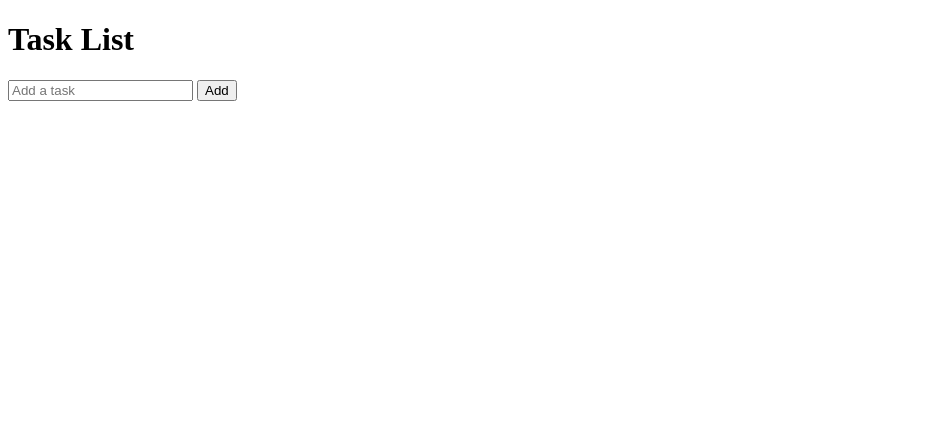
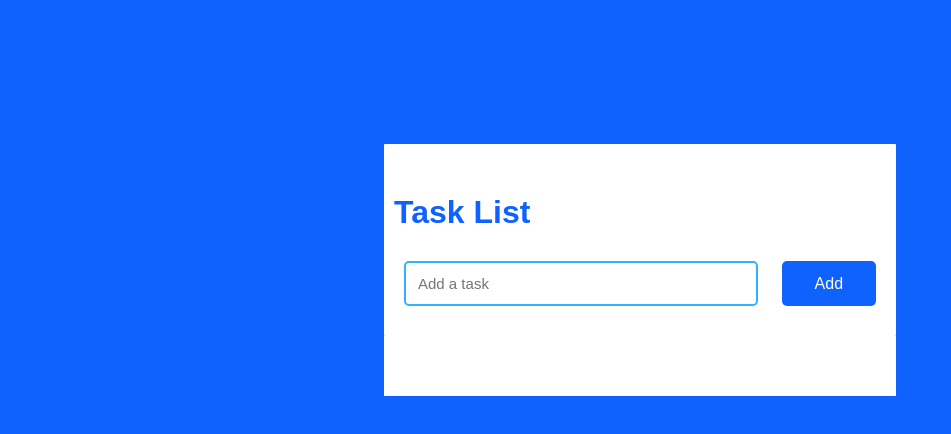
Before and after one commit to SpartanODST67/IBM-Task-List-Webpage, a plain HTML site: page index.html in a window 1280 px wide. Shown: the whole page, without its empty margins (0-951 px from the left). Drawn offline with nearby package versions, Linux system fonts and the light colour scheme.

Commit message:
added styling

```diff
--- a/index.html
+++ b/index.html
@@ -17,7 +17,7 @@
 <body>
 
     <div class="container">
-        <h1 id="header">Task List</h1>
+        <h1 id="head-text">Task List</h1>
 
         <div id="new-task">
             <input type="text" placeholder="Add a task">
--- a/style.css
+++ b/style.css
@@ -0,0 +1,144 @@
+*,
+*:before,
+*:after {
+    padding: 0;
+    margin: 0;
+    box-sizing: border-box;
+}
+
+body {
+    height: 100vh;
+    background: #0f62fe;
+}
+
+#head-text{
+    margin-top: 50px;
+    margin-left: 10px;
+    font-family: sans-serif;
+    color: #0f62fe;
+}
+
+.container{
+    width: 40%;
+    top: 30%;
+    left: 50%;
+    background: white;
+    border-radius: 1px;
+    min-width: 450px;
+    position: absolute;
+    min-height: 100px;
+    transform: translate(-50%, -50%);
+}
+
+/*New Task Bar*/
+#new-task {
+    position: relative;
+    padding: 30px 20px;
+}
+
+#new-task input {
+    width: 75%;
+    height: 45px;
+    padding: 12px;
+    color: #111111;
+    font-weight: 500;
+    position: relative;
+    border-radius: 5px;
+    font-family: sans-serif;
+    font-size: 15px;
+    border: 2px solid #33b1FF;
+}
+
+#new-task input:focus {
+    outline: none;
+    border-color: #bae6ff;
+}
+
+#new-task button {
+    position: relative;
+    float: right;
+    font-weight: 500;
+    font-size: 16px;
+    background-color: #0f62fe;
+
+    border: none;
+    color: #ffffff;
+    cursor: pointer;
+    outline: none;
+    width: 20%;
+    height: 45px;
+    border-radius: 5px;
+    font-family: sans-serif;
+}
+
+/*Task Block*/
+.tasks {
+    position: absolute;
+    border-radius: 0px;
+    width: 100%;
+
+    /*Position relative.*/
+    background-color: #ffffff;
+    padding: 30px 20px;
+    margin-top: 0px;
+    justify-content: space-between;
+}
+
+.tasks.overflow {
+    overflow-y: auto;
+    max-height: 300px;
+}
+
+.tasks::-webkit-scrollbar {
+    width: 10px;
+}
+
+.tasks::-webkit-scrollbar-track {
+    background: #bae6ff;
+    border-radius: 25px;
+}
+
+.tasks::-webkit-scrollbar-thumb {
+    background: #0d75ec;
+    border-radius: 25px;
+}
+
+/*Task Item*/
+.task {
+    border-radius: 5px;
+    align-items: center;
+    justify-content: space-between;
+    cursor: pointer;
+    height: 50px;
+    margin-bottom: 8px;
+    padding: 10px 10px;
+    display: flex;
+    width: 100%;
+}
+
+.delete {
+    right: -5px;
+    padding: 5px 5px;
+    background: #ffffff;
+    border-radius: 4px;
+    transform-origin: top right;
+    box-shadow: 0 0 6px rgba(0, 0, 0, 0.15);
+    transition: transform 0.2s ease;
+    z-index: 10;
+}
+
+#check-task {
+    margin-right: 20px;
+}
+
+.task label {
+    font-family: sans-serif;
+    font-size: 15px;
+    font-weight: 400;
+    display: flex;
+    align-items: flex-start;
+}
+
+.task label p.checked {
+    text-decoration: line-through;
+}
```
